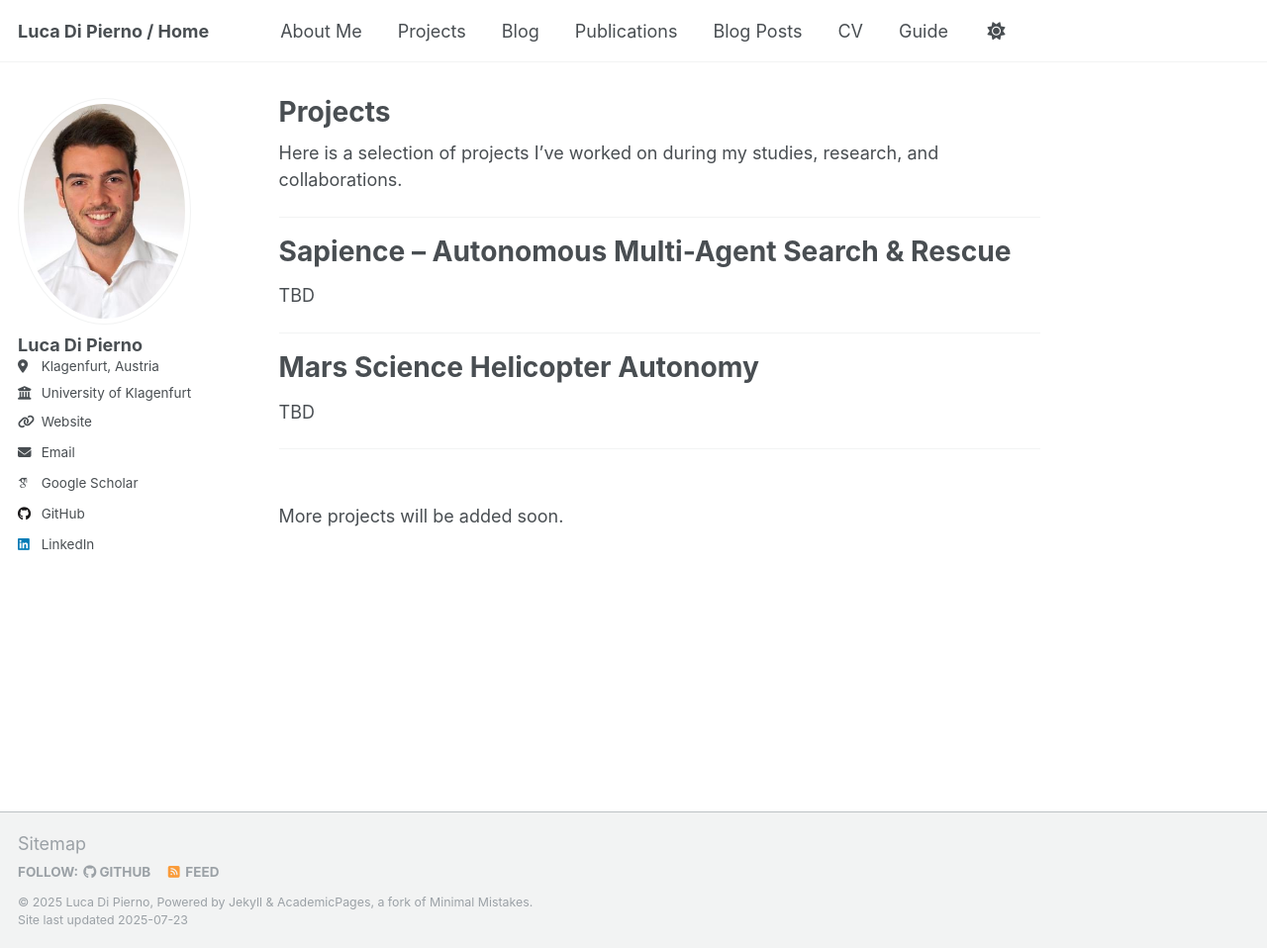
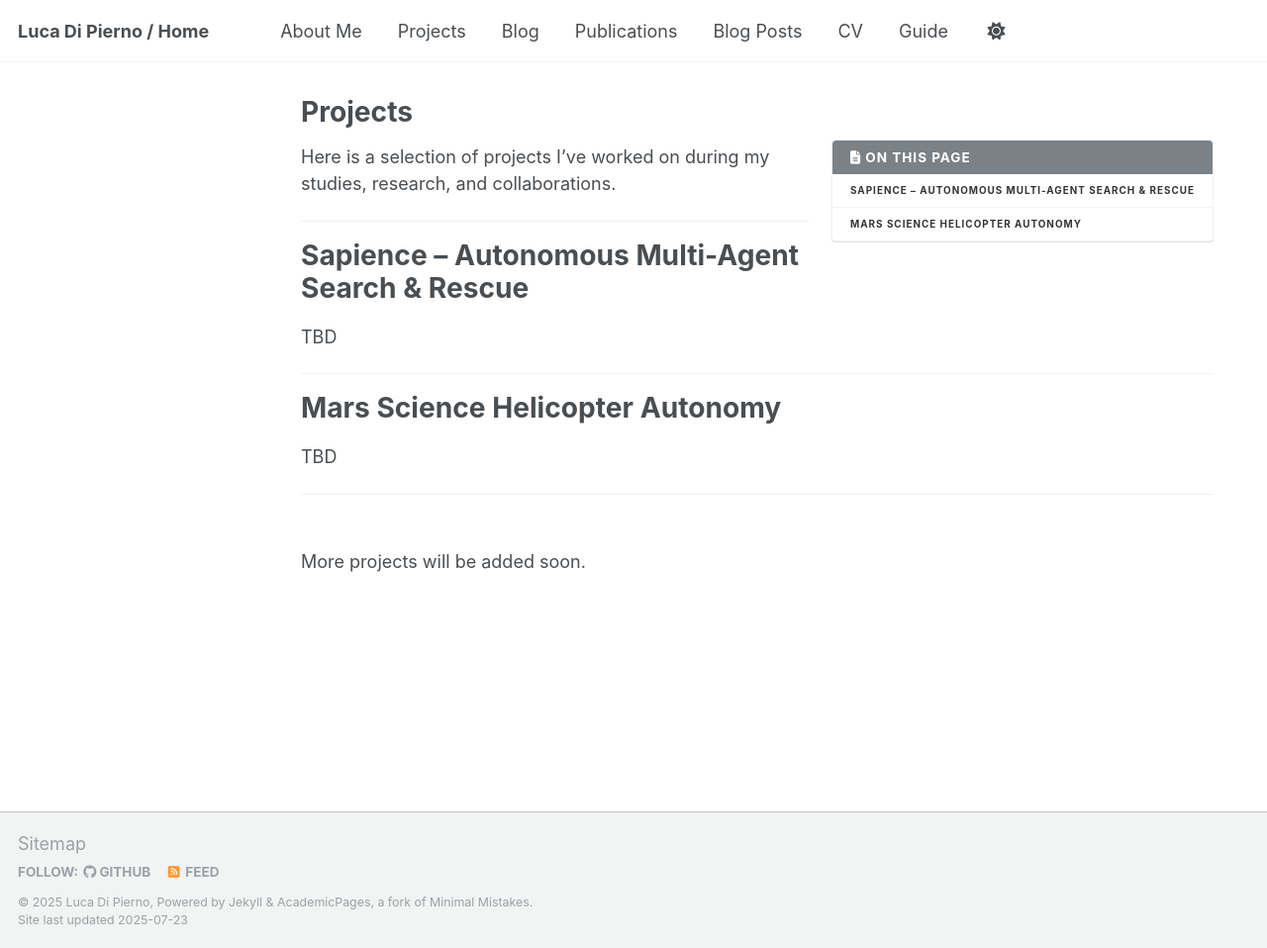
Before and after one commit to LucaDiPierno/LucaDiPierno.github.io, a Jekyll site: the page built from _pages/projects.md, in a window 1280 px wide and 958 px high. Shown: the whole window at 99% size. Built offline with Jekyll 4.4.1, drawn with Linux system fonts in a browser that asks for light colours; some web fonts are replaced; a script that is not in the unit is left out; part of the change alters nothing that is shown.

```diff
--- a/_pages/about.md
+++ b/_pages/about.md
@@ -9,8 +9,9 @@ redirect_from:
 
 {% include toc %}
 
-👤 About Me
-======
+
+---
+
 
 TBD
 
@@ -31,34 +32,3 @@ PhD researcher at the **Control of Networked Systems Group**, led by Professor S
 I am also leading student teams in international robotics competitions and collaborate closely with JPL researchers.
 
 Feel free to connect or explore my [GitHub Profile](https://github.com/LucaDiPierno) for more details.
-
-
-<!--
-# 👤 About Me
-
-I am Luca Di Pierno, a PhD candidate in Robotics at the University of Klagenfurt. My research focuses on autonomous aerial and space robotic systems, with an emphasis on high-level autonomy, multi-agent coordination, and decision-making frameworks.
-
----
-
-## 🎓 Academic Background
-
-- **MSc & BSc in Mechanical Engineering**, ETH Zürich
-  Specialized in Robotics, Control, and Intelligent Systems
-
-- **Master’s Thesis at NASA JPL**
-  Development of an autonomous control framework for the Mars Science Helicopter project
-
----
-
-## 🔬 Research Interests
-
-TBD
-
----
-
-## 🌍 Current Role
-
-PhD researcher at the **Control of Networked Systems Group**, led by Professor Stephan Weiss — a contributor to the Ingenuity Mars Helicopter.
-I am also leading student teams in international robotics competitions and collaborate closely with JPL researchers.
-
-Feel free to connect or explore my [GitHub Profile](https://github.com/LucaDiPierno) for more details. -->
--- a/_pages/projects.md
+++ b/_pages/projects.md
@@ -1,9 +1,11 @@
 ---
-layout: single
+layout: simple
 title: "Projects"
 permalink: /projects/
 author_profile: true
 ---
+
+{% include toc %}
 
 Here is a selection of projects I’ve worked on during my studies, research, and collaborations.
 
```
